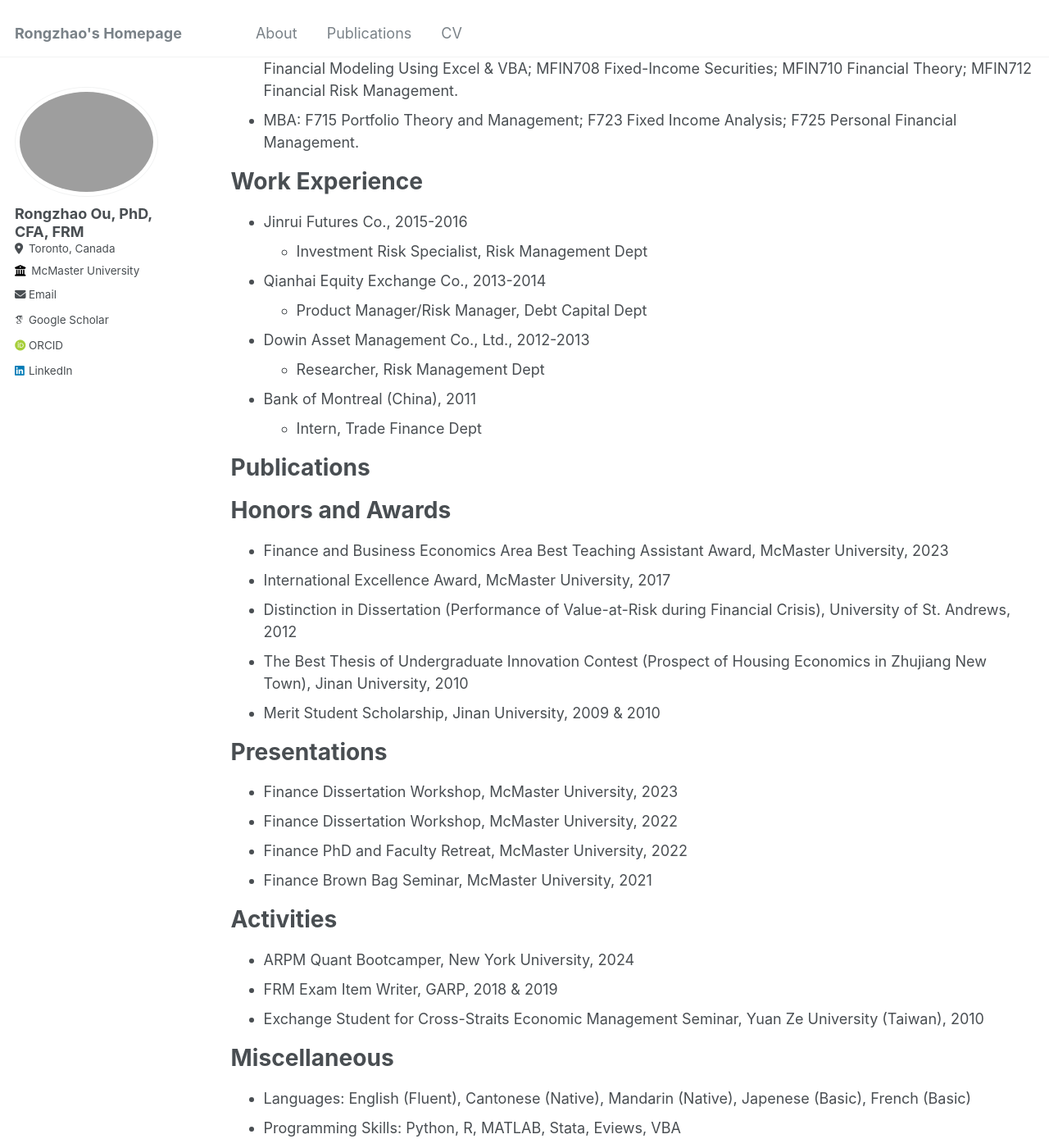
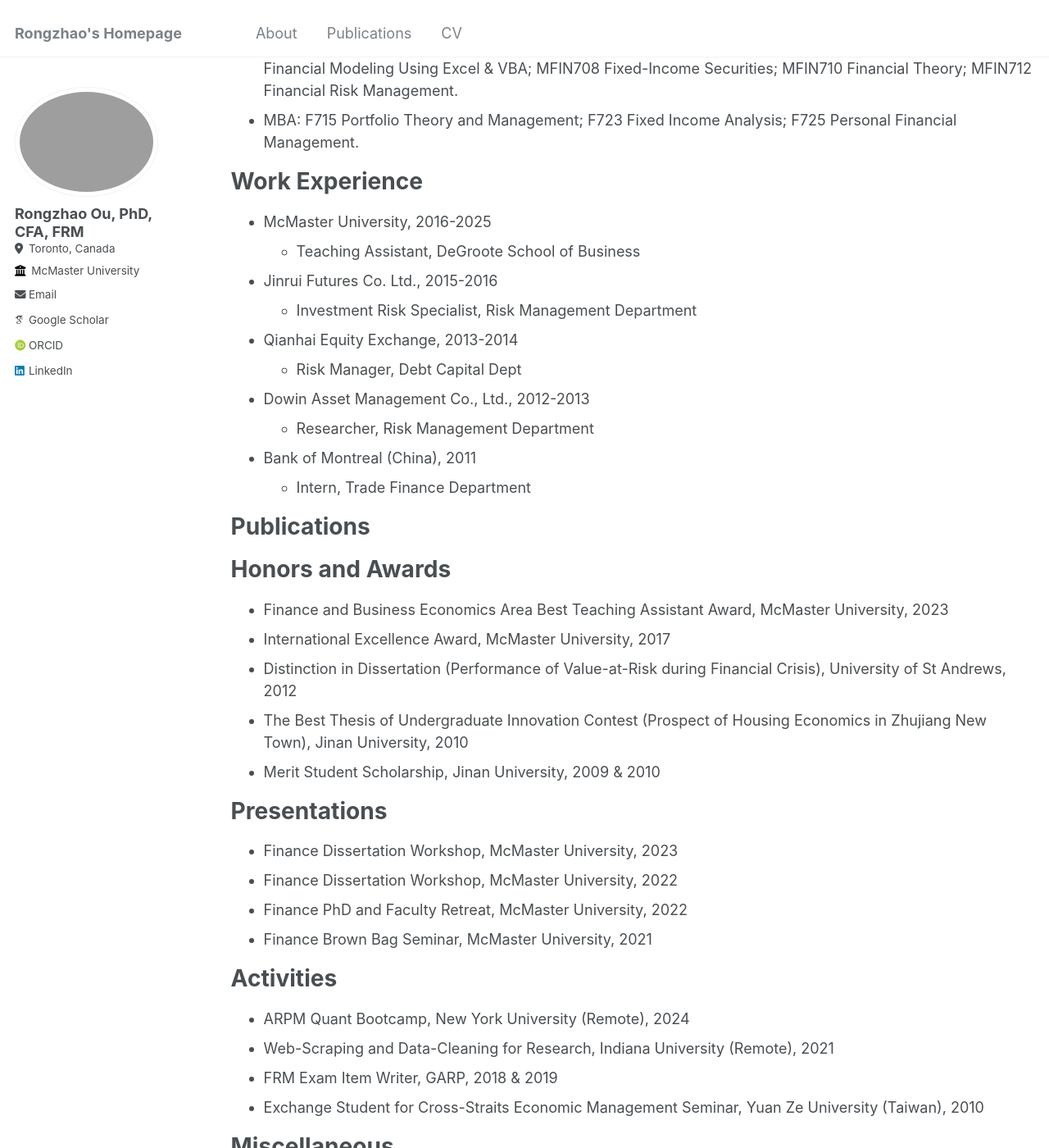
Before and after one commit to ourongzhao/ourongzhao.github.io, a Jekyll site: the page built from _pages/cv.md, in a window 1280 px wide and 1400 px high, scrolled down 457 px. Shown: the whole window at 82% size. Built offline with Jekyll 4.4.1, drawn with Linux system fonts in a browser that asks for light colours; some web fonts are replaced; some of the changed text lies outside the part shown.

Commit message:
Update cv.md

```diff
--- a/_pages/cv.md
+++ b/_pages/cv.md
@@ -11,7 +11,7 @@ redirect_from:
 Education
 ======
 * Ph.D in Business Administration (Finance), McMaster University, 2025
-* M.Sc. in Analytical Finance, University of St. Andrews, 2012
+* M.Sc. in Analytical Finance, University of St Andrews, 2012
 * B.Econ. in Finance, Jinan University, 2011
 
 Research Interests
@@ -26,14 +26,16 @@ Teaching Assistance
 
 Work Experience
 ======
-* Jinrui Futures Co., 2015-2016
-  * Investment Risk Specialist, Risk Management Dept
-* Qianhai Equity Exchange Co., 2013-2014
-  * Product Manager/Risk Manager, Debt Capital Dept
+* McMaster University, 2016-2025
+  * Teaching Assistant, DeGroote School of Business
+* Jinrui Futures Co. Ltd., 2015-2016
+  * Investment Risk Specialist, Risk Management Department
+* Qianhai Equity Exchange, 2013-2014
+  * Risk Manager, Debt Capital Dept
 * Dowin Asset Management Co., Ltd., 2012-2013
-  * Researcher, Risk Management Dept
+  * Researcher, Risk Management Department
 * Bank of Montreal (China), 2011
-  * Intern, Trade Finance Dept
+  * Intern, Trade Finance Department
 
 Publications
 ======
@@ -46,7 +48,7 @@ Honors and Awards
 ======
 * Finance and Business Economics Area Best Teaching Assistant Award, McMaster University, 2023
 * International Excellence Award, McMaster University, 2017
-* Distinction in Dissertation (Performance of Value-at-Risk during Financial Crisis), University of St. Andrews, 2012
+* Distinction in Dissertation (Performance of Value-at-Risk during Financial Crisis), University of St Andrews, 2012
 * The Best Thesis of Undergraduate Innovation Contest (Prospect of Housing Economics in Zhujiang New Town), Jinan University, 2010
 * Merit Student Scholarship, Jinan University, 2009 & 2010
 
@@ -59,7 +61,8 @@ Presentations
 
 Activities
 ======
-* ARPM Quant Bootcamper, New York University, 2024
+* ARPM Quant Bootcamp, New York University (Remote), 2024
+* Web-Scraping and Data-Cleaning for Research, Indiana University (Remote), 2021
 * FRM Exam Item Writer, GARP, 2018 & 2019
 * Exchange Student for Cross-Straits Economic Management Seminar, Yuan Ze University (Taiwan), 2010
 
```
